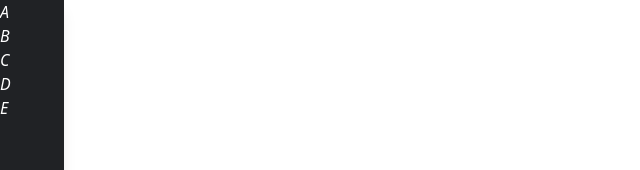
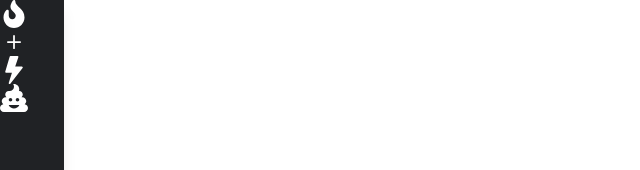
Before and after one commit to brodie-m/tailwind-ui, a React (Create React App) app: page / in a window 1280 px wide. Shown: the top 170 px of the page, without its empty margins (0-640 px from the left). Built offline with nearby package versions, Linux system fonts and the light colour scheme.

Commit message:
added icons

```diff
--- a/package.json
+++ b/package.json
@@ -14,6 +14,7 @@
     "@testing-library/user-event": "^12.8.3",
     "react": "^17.0.2",
     "react-dom": "^17.0.2",
+    "react-icons": "^4.3.1",
     "react-scripts": "4.0.3",
     "web-vitals": "^1.1.2"
   },
--- a/src/Sidebar.js
+++ b/src/Sidebar.js
@@ -1,15 +1,21 @@
 import React from 'react'
-
+import {BsPlus, BsFillLightningFill, BsGearFill} from 'react-icons/bs'
+import {FaFire, FaPoo} from 'react-icons/fa'
 const Sidebar = () => {
     return (
         <div className='fixed top-0 left-0 h-screen w-16 m-0 flex flex-col bg-gray-900 text-white shadow-lg'>
-            <i>A</i>
-            <i>B</i>
-            <i>C</i>
-            <i>D</i>
-            <i>E</i>
+            <SideBarIcon icon={<FaFire size ='28'/>}/>
+            <SideBarIcon icon={<BsPlus size ='28'/>}/>
+            <SideBarIcon icon={<BsFillLightningFill size ='28'/>}/>
+            <SideBarIcon icon={<FaPoo size ='28'/>}/>
+
         </div>
     )
 }
+const SideBarIcon = ({icon}) => (
+    <div className = 'sidebar-icon'>
+        {icon}
+    </div>
+)
 
 export default Sidebar
```
Also changed, not shown: 1 other file (tests, documents, lock files or other folders).
